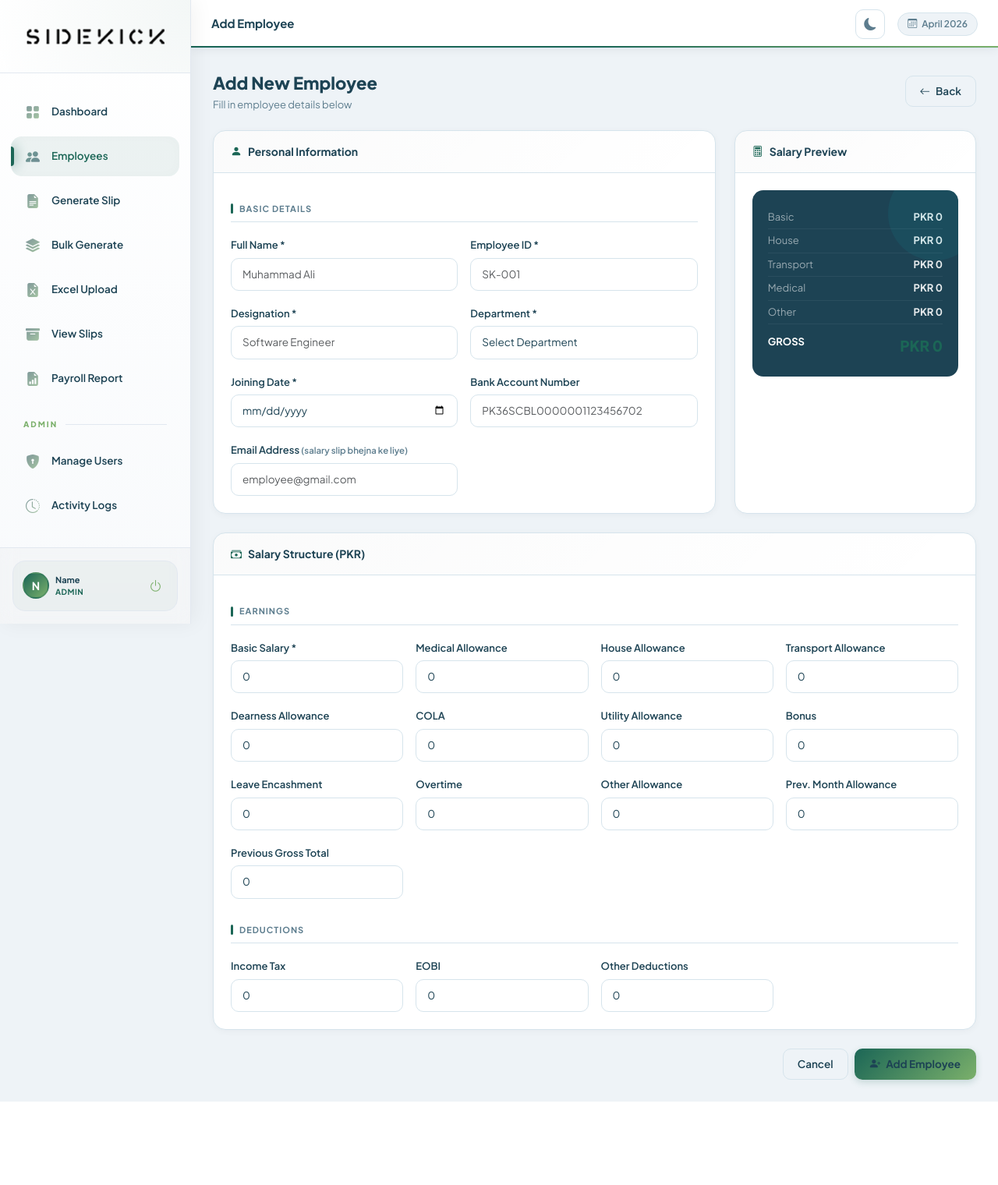
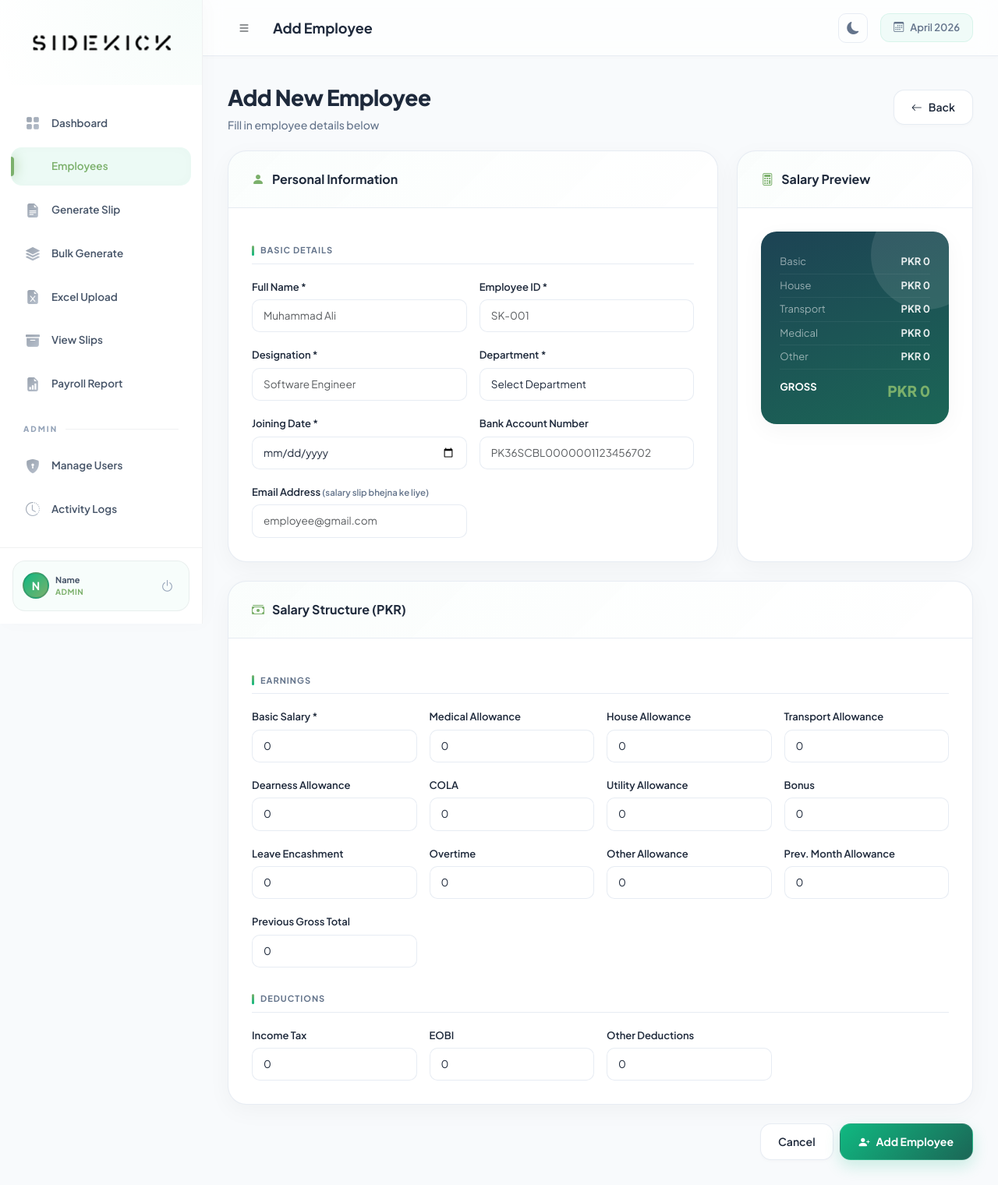
Before and after one commit to Sidekick1012/Sidekick_SallarySlip_Generator, a Flask app: page /employees/add in a window 1280 px wide. Shown: the whole page at 78% size. Before the commit the page ends 1413 px from the top, so only its background shows below. Run offline with Flask 3, Linux system fonts and the light colour scheme; the visitor is signed in with stand-in values (Sample User, id 1); some libraries are stand-ins or nearby versions.

Commit message:
kkkkkkkkkkkkkk

```diff
--- a/static/css/style.css
+++ b/static/css/style.css
@@ -5,63 +5,74 @@
 @import url('https://fonts.googleapis.com/css2?family=Plus+Jakarta+Sans:wght@400;500;600;700;800&display=swap');
 
 :root {
-  --dark:      #1d4354;
-  --mid:       #1d4354;
-  --accent:    #1b6656;
+  /* Dynamic Palette (Refined versions of user's colors for better 'eye-feel') */
+  --primary:     #10b981; /* Vibrant Emerald */
+  --primary-rgb: 16, 185, 129;
+  --secondary:   #1b6656; /* User's Deep Green */
+  --accent:      #7bb06b; /* User's Sage */
+  --dark:        #1d4354; /* User's Deep Teal */
+
+  /* Modern Neutral Palette */
+  --body-bg:     #f8fafc;
+  --panel-bg:    #ffffff;
+  --card-bg:     rgba(255, 255, 255, 0.85);
+  --text-main:   #1e293b;
+  --text-muted:  #64748b;
+  --border:      rgba(226, 232, 240, 0.8);
+  --sidebar-w:   260px;
+
+  /* Shadows & Effects */
+  --shadow-sm:   0 2px 4px rgba(0,0,0,0.02);
+  --shadow-md:   0 8px 30px rgba(0,0,0,0.04);
+  --glass-bg:    rgba(255, 255, 255, 0.7);
+  --glass-blur:  blur(12px);
+
+  /* Keep old vars for compatibility but map to new system */
   --accent2:   #7bb06b;
-  --green:     #1b6656;
-  --green-mid: #1d4354;
+  --green:     #10b981;
   --green2:    #7bb06b;
-  --green-bg:  rgba(27,102,86,0.08);
-  --teal-bg:   rgba(27,102,86,0.08); /* Replaced teal with green-bg */
-  --light:     #eef3f7;
-  --card-bg:   #ffffff;
-  --text:      #1d4354;
-  --muted:     #5d7d8e;
-  --border:    #d6e4ec;
-  --danger:    #e05252;
-  --sidebar-w: 245px;
-  --body-bg:   #eef3f7;
-  --topbar-bg: #ffffff;
+  --green-bg:  rgba(16, 185, 129, 0.08);
+  --teal-bg:   rgba(29, 67, 84, 0.08);
+  --light:     #f1f5f9;
+  --text:      var(--text-main);
+  --muted:     var(--text-muted);
+  --topbar-bg: var(--panel-bg);
   --input-bg:  #ffffff;
 
-  /* Sidebar Variables (Light Mode) */
-  --sidebar-bg:       linear-gradient(180deg, #ffffff 0%, #f8fafc 100%);
-  --sidebar-border:   #e2e8f0;
-  --sidebar-text:     #1d4354;
-  --sidebar-text-dim: #7bb06b;
+  /* Sidebar Variables (Aesthetic Refresh) */
+  --sidebar-bg:       #ffffff;
+  --sidebar-border:   rgba(15, 23, 42, 0.06);
+  --sidebar-text:     #475569;
+  --sidebar-text-dim: #94a3b8;
   --sidebar-brand:    #1d4354;
-  --sidebar-active-bg: rgba(27,102,86,0.08);
-  --sidebar-hover-bg:  rgba(27,102,86,0.04);
-  --sidebar-footer-bg: rgba(0,0,0,0.02);
-  --sidebar-shadow:   5px 0 25px rgba(0,0,0,0.05);
+  --sidebar-active-bg: rgba(16, 185, 129, 0.08);
+  --sidebar-hover-bg:  rgba(16, 185, 129, 0.03);
+  --sidebar-shadow:   4px 0 24px rgba(0,0,0,0.02);
 }
 
 /* ══ Dark Mode ══════════════════════════════ */
 [data-theme="dark"] {
+  --body-bg:     #0f172a;
+  --panel-bg:    #1e293b;
+  --card-bg:     rgba(30, 41, 59, 0.7);
+  --text-main:   #f8fafc;
+  --text-muted:  #94a3b8;
+  --border:      rgba(51, 65, 85, 0.5);
+
+  --glass-bg:    rgba(30, 41, 59, 0.7);
+  --sidebar-bg:  #1e293b;
+  --sidebar-border: rgba(255,255,255,0.05);
+  --sidebar-text: #94a3b8;
+  --sidebar-active-bg: rgba(16, 185, 129, 0.15);
+  --sidebar-hover-bg: rgba(255,255,255,0.02);
+  --sidebar-shadow: 10px 0 40px rgba(0,0,0,0.2);
+
   --dark:      #1d4354;
   --mid:       #1b6656;
   --light:     #0f1923;
-  --card-bg:   #152535;
-  --text:      #eef3f7;
-  --muted:     #7bb06b;
-  --border:    #1e3448;
-  --body-bg:   #0b1420;
-  --topbar-bg: #152535;
-  --input-bg:  #1a2d3d;
-  --green-bg:  rgba(27,102,86,0.15);
-  --teal-bg:   rgba(27,102,86,0.12);
-
-  /* Sidebar Variables (Dark Mode) */
-  --sidebar-bg:       linear-gradient(180deg, #09121d 0%, #1d4354 100%);
-  --sidebar-border:   rgba(123,176,107,0.1);
-  --sidebar-text:     rgba(123,176,107,0.7);
-  --sidebar-text-dim: rgba(123,176,107,0.3);
-  --sidebar-brand:    #ffffff;
-  --sidebar-active-bg: rgba(123,176,107,0.12);
-  --sidebar-hover-bg:  rgba(255,255,255,0.05);
-  --sidebar-footer-bg: rgba(0,0,0,0.25);
-  --sidebar-shadow:   10px 0 40px rgba(0,0,0,0.2);
+  --input-bg:  #0f172a;
+  --green-bg:  rgba(16, 185, 129, 0.15);
+  --teal-bg:   rgba(29, 67, 84, 0.12);
 }
 
 [data-theme="dark"] body { background: var(--body-bg); }
@@ -119,12 +130,12 @@ body {
 }
 
 .sidebar-brand {
+  position: relative;
   display: flex;
   flex-direction: column;
   align-items: center;
-  padding: 32px 18px;
-  border-bottom: 1px solid var(--sidebar-border);
-  background: radial-gradient(circle at top right, rgba(27,102,86,0.05), transparent);
+  padding: 40px 18px;
+  background: radial-gradient(circle at top right, rgba(16, 185, 129, 0.04), transparent);
 }
 
 .sidebar-brand img {
@@ -316,13 +327,14 @@ body {
   min-height: 100vh;
   display: flex;
   flex-direction: column;
-  transition: margin-left 0.3s ease;
 }
 
 .topbar {
-  background: var(--topbar-bg);
-  padding: 0 26px;
-  height: 62px;
+  background: var(--glass-bg);
+  backdrop-filter: var(--glass-blur);
+  -webkit-backdrop-filter: var(--glass-blur);
+  padding: 0 32px;
+  height: 72px;
   display: flex;
   align-items: center;
   gap: 16px;
@@ -330,51 +342,30 @@ body {
   position: sticky;
   top: 0;
   z-index: 100;
-  box-shadow: 0 2px 12px rgba(10,31,43,0.06);
-  position: relative;
-  transition: background 0.3s ease;
-}
-
-.topbar::after {
-  content: '';
-  position: absolute;
-  bottom: 0; left: 0; right: 0;
-  height: 2px;
-  background: linear-gradient(90deg, var(--accent), var(--green), var(--green2));
+  box-shadow: var(--shadow-sm);
 }
 
 .topbar-title {
-  font-size: 15px;
+  font-size: 18px;
   font-weight: 700;
-  color: var(--text);
+  color: var(--text-main);
   flex: 1;
 }
 
-.sidebar-toggle {
-  background: none;
-  border: none;
-  font-size: 20px;
-  color: var(--muted);
-  padding: 4px 8px;
-  border-radius: 8px;
-  cursor: pointer;
-  display: none;
-}
-
 .badge-month {
-  font-size: 12px;
-  color: var(--muted);
+  font-size: 13px;
+  color: var(--text-muted);
   font-weight: 600;
   display: flex;
   align-items: center;
-  gap: 6px;
-  background: var(--light);
-  padding: 5px 12px;
-  border-radius: 20px;
-  border: 1px solid var(--border);
+  gap: 8px;
+  background: rgba(var(--primary-rgb), 0.05);
+  padding: 8px 16px;
+  border-radius: 12px;
+  border: 1px solid rgba(var(--primary-rgb), 0.1);
 }
 
-.content-area { padding: 28px; flex: 1; }
+.content-area { padding: 32px; flex: 1; }
 .alerts-wrapper { margin-bottom: 20px; }
 
 /* ══ Dark Mode Toggle ═══════════════════════ */
@@ -560,87 +551,78 @@ body {
 
 /* ══ Cards ══════════════════════════════════ */
 .sk-card {
-  background: var(--card-bg);
-  border-radius: 16px;
+  background: var(--panel-bg);
+  border-radius: 24px;
   border: 1px solid var(--border);
   overflow: hidden;
-  box-shadow: 0 2px 8px rgba(10,31,43,0.04);
-  transition: background 0.3s ease, border-color 0.3s ease;
+  box-shadow: var(--shadow-md);
+  transition: all 0.3s cubic-bezier(0.16, 1, 0.3, 1);
 }
 
+.sk-card:hover { transform: translateY(-4px); box-shadow: 0 12px 40px rgba(0,0,0,0.06); }
+
 .sk-card-header {
-  padding: 16px 22px;
+  padding: 24px 30px;
   border-bottom: 1px solid var(--border);
   display: flex;
   align-items: center;
   justify-content: space-between;
-  background: linear-gradient(135deg, rgba(10,31,43,0.02), transparent);
+  background: linear-gradient(135deg, rgba(var(--primary-rgb), 0.02), transparent);
 }
 
 .sk-card-title {
-  font-size: 14px;
+  font-size: 16px;
   font-weight: 700;
-  color: var(--text);
+  color: var(--text-main);
   display: flex;
   align-items: center;
-  gap: 8px;
+  gap: 10px;
 }
 
-.sk-card-body { padding: 22px; }
+.sk-card-body { padding: 30px; }
 
 /* ══ Stat Cards ═════════════════════════════ */
 .stat-card {
-  background: var(--card-bg);
-  border-radius: 16px;
+  background: var(--panel-bg);
+  border-radius: 22px;
   border: 1px solid var(--border);
-  padding: 20px;
+  padding: 26px;
   display: flex;
   align-items: center;
-  gap: 16px;
-  transition: transform 0.2s, box-shadow 0.2s, background 0.3s;
-  position: relative;
-  overflow: hidden;
-  box-shadow: 0 2px 8px rgba(10,31,43,0.04);
-}
-
-.stat-card::after {
-  content: '';
-  position: absolute;
-  top: 0; left: 0;
-  width: 4px; height: 100%;
-  background: linear-gradient(180deg, var(--green2), var(--green));
+  gap: 20px;
+  transition: all 0.3s cubic-bezier(0.16, 1, 0.3, 1);
+  box-shadow: var(--shadow-md);
 }
 
 .stat-card:hover {
-  transform: translateY(-3px);
-  box-shadow: 0 10px 28px rgba(10,31,43,0.1);
+  transform: translateY(-6px) scale(1.02);
+  box-shadow: 0 20px 40px rgba(0,0,0,0.05);
 }
 
 .stat-icon {
-  width: 50px; height: 50px;
-  border-radius: 14px;
+  width: 56px; height: 56px;
+  border-radius: 18px;
   display: flex; align-items: center; justify-content: center;
-  font-size: 22px;
+  font-size: 24px;
   flex-shrink: 0;
+  box-shadow: inset 0 0 12px rgba(255,255,255,0.4);
 }
 
-.stat-icon.teal  { background: var(--teal-bg);          color: var(--accent); }
-.stat-icon.dark  { background: rgba(10,31,43,0.07);     color: var(--dark); }
-.stat-icon.green { background: var(--green-bg);          color: var(--green); }
-.stat-icon.blue  { background: rgba(29,67,84,0.08);     color: var(--mid); }
-
-[data-theme="dark"] .stat-icon.dark { background: rgba(27,102,86,0.1); color: var(--accent); }
+.stat-icon.teal  { background: linear-gradient(135deg, #10b981, #059669); color: white; }
+.stat-icon.green { background: linear-gradient(135deg, #34d399, #10b981); color: white; }
+.stat-icon.dark  { background: linear-gradient(135deg, #1e293b, #0f172a); color: white; }
+.stat-icon.blue  { background: linear-gradient(135deg, #0ea5e9, #0284c7); color: white; }
 
 .stat-label {
-  font-size: 11px;
-  color: var(--muted);
+  font-size: 12px;
+  color: var(--text-muted);
   font-weight: 700;
   text-transform: uppercase;
-  letter-spacing: 0.8px;
-  margin-bottom: 5px;
+  letter-spacing: 1px;
+  margin-bottom: 6px;
 }
 
-.stat-value { font-size: 28px; font-weight: 800; color: var(--text); line-height: 1; }
+.stat-value { font-size: 32px; font-weight: 800; color: var(--text-main); line-height: 1; }
 
 /* ══ Buttons ════════════════════════════════ */
 .btn-sk {
@@ -661,36 +643,53 @@ body {
   font-family: 'Plus Jakarta Sans', sans-serif;
 }
 
-.btn-sk:hover {
-  background: linear-gradient(135deg, var(--green), var(--green-mid));
+.btn-sk {
+  background: linear-gradient(135deg, var(--primary), var(--secondary));
   color: white;
-  transform: translateY(-1px);
-  box-shadow: 0 6px 16px rgba(27,102,86,0.25);
-}
-
-.btn-sk-outline {
-  background: transparent;
-  color: var(--mid);
-  border: 1.5px solid var(--border);
-  border-radius: 10px;
-  padding: 9px 18px;
-  font-weight: 600;
-  font-size: 13.5px;
+  border: none;
+  border-radius: 14px;
+  padding: 12px 24px;
+  font-weight: 700;
+  font-size: 14px;
   cursor: pointer;
   text-decoration: none;
   display: inline-flex;
   align-items: center;
-  gap: 7px;
-  transition: all 0.2s;
-  font-family: 'Plus Jakarta Sans', sans-serif;
+  gap: 8px;
+  transition: all 0.3s cubic-bezier(0.16, 1, 0.3, 1);
+  box-shadow: 0 8px 20px rgba(var(--primary-rgb), 0.2);
+  font-family: inherit;
+  border: 1px solid rgba(255,255,255,0.1);
 }
 
-[data-theme="dark"] .btn-sk-outline { color: var(--muted); }
+.btn-sk:hover {
+  transform: translateY(-2px) scale(1.02);
+  box-shadow: 0 12px 28px rgba(var(--primary-rgb), 0.3);
+  filter: brightness(1.1);
+}
+
+.btn-sk-outline {
+  background: var(--panel-bg);
+  color: var(--text-main);
+  border: 1.5px solid var(--border);
+  border-radius: 14px;
+  padding: 11px 22px;
+  font-weight: 600;
+  font-size: 14px;
+  cursor: pointer;
+  text-decoration: none;
+  display: inline-flex;
+  align-items: center;
+  gap: 8px;
+  transition: all 0.2s;
+  box-shadow: var(--shadow-sm);
+}
 
 .btn-sk-outline:hover {
-  background: var(--green-bg);
-  border-color: var(--green);
-  color: var(--green);
+  background: var(--primary);
+  border-color: var(--primary);
+  color: white;
+  transform: translateY(-1px);
 }
 
 .btn-sm-icon {
@@ -851,21 +851,22 @@ body {
 
 /* ══ Salary Summary ═════════════════════════ */
 .salary-summary {
-  background: linear-gradient(160deg, var(--dark), var(--mid));
-  border-radius: 14px;
-  padding: 20px;
+  background: linear-gradient(160deg, var(--dark), var(--secondary));
+  border-radius: 20px;
+  padding: 24px;
   color: white;
   position: relative;
   overflow: hidden;
+  box-shadow: var(--shadow-md);
 }
 
 .salary-summary::before {
   content: '';
   position: absolute;
-  top: -30px; right: -30px;
-  width: 120px; height: 120px;
+  top: -40px; right: -40px;
+  width: 140px; height: 140px;
   border-radius: 50%;
-  background: rgba(0,194,203,0.08);
+  background: rgba(255, 255, 255, 0.1);
   pointer-events: none;
 }
 
@@ -1007,8 +1007,18 @@ body {
   margin-bottom: 22px;
 }
 
-.page-heading { font-size: 22px; font-weight: 800; color: var(--text); }
-.page-sub     { font-size: 13px; color: var(--muted); margin-top: 2px; }
+.page-heading {
+  font-size: 28px;
+  font-weight: 800;
+  color: var(--text-main);
+  letter-spacing: -0.5px;
+}
+.page-sub {
+  font-size: 14px;
+  color: var(--text-muted);
+  margin-top: 4px;
+  font-weight: 500;
+}
 
 /* ══ Responsive ═════════════════════════════ */
 @media (max-width: 768px) {
```
Also changed, not shown: other parts of static/css/style.css (+49 -49 lines).
